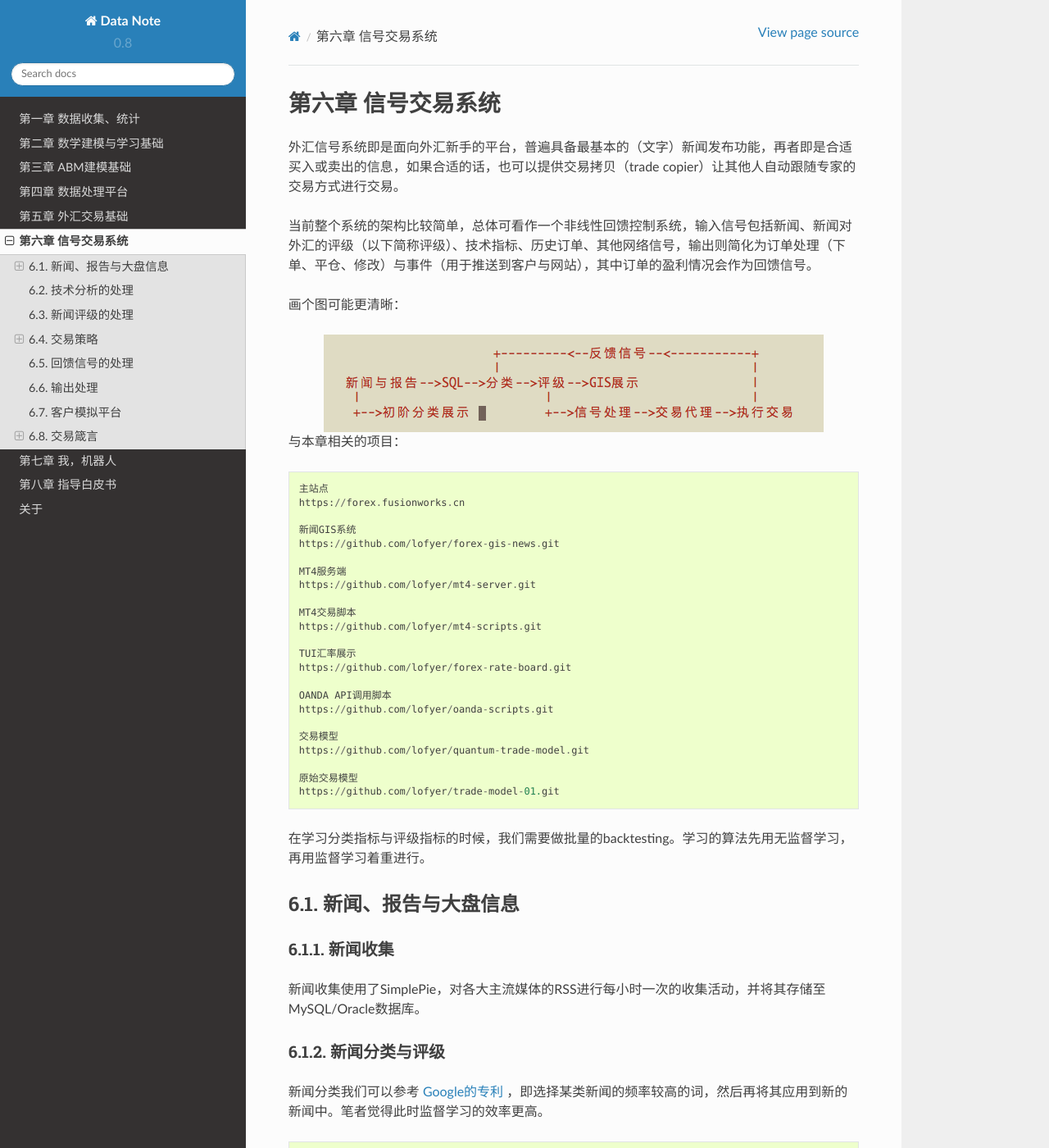
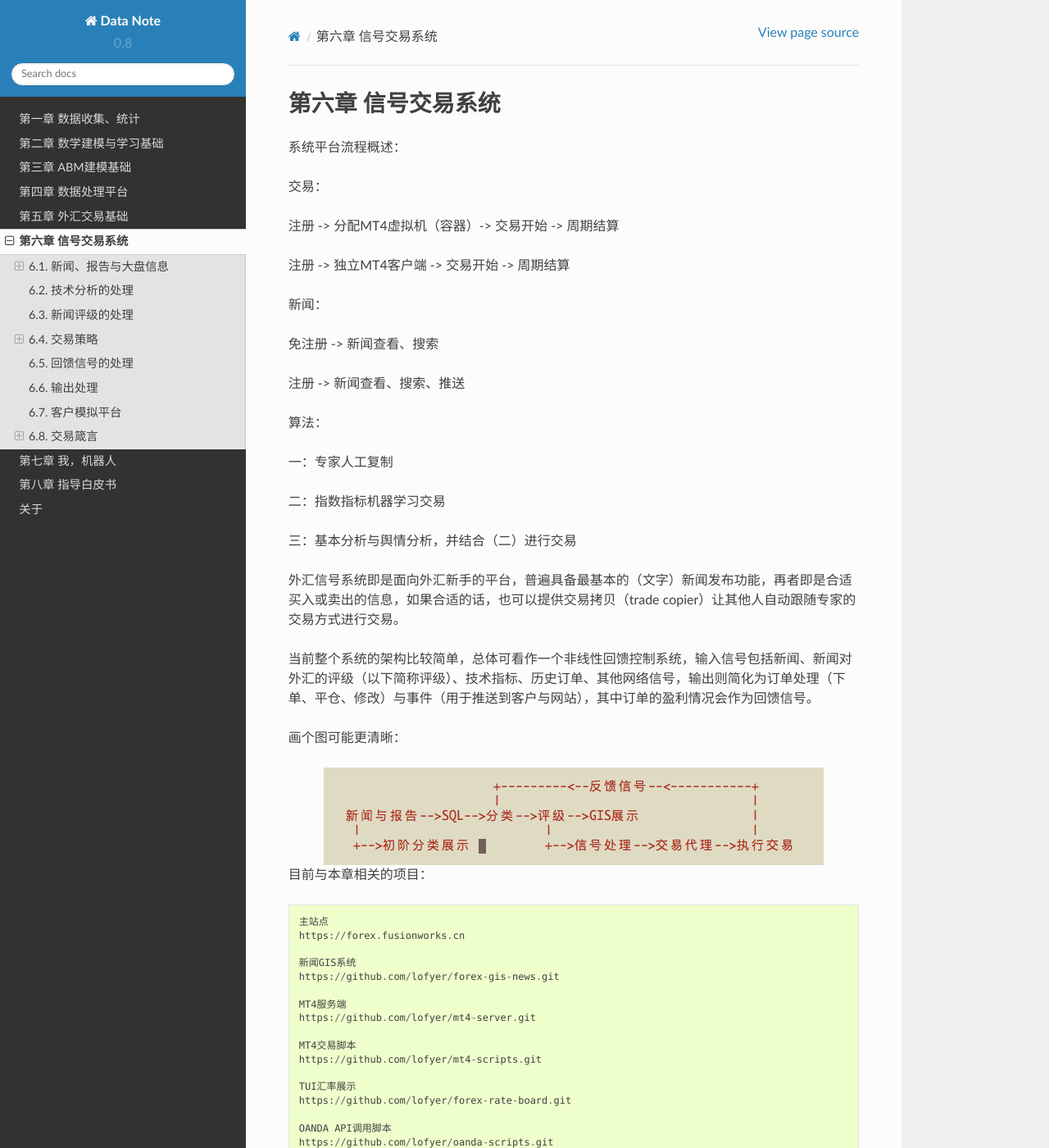
Before and after one commit to lofyer/DataNote, a Sphinx documentation site: the page built from source/posts/ch06.rst, in a window 1280 px wide and 1400 px high. Shown: the whole window at 82% size. Built offline with Sphinx 7.4.7 and the Read the Docs theme 2.0.0, drawn with Linux system fonts in a browser that asks for light colours; some of the changed text lies outside the part shown.

Commit message:
更新了一些内容

```diff
--- a/source/posts/ch06.rst
+++ b/source/posts/ch06.rst
@@ -1,6 +1,29 @@
 ====================
 第六章 信号交易系统
 ====================
+
+系统平台流程概述：
+
+交易：
+
+注册 -> 分配MT4虚拟机（容器）-> 交易开始 -> 周期结算
+
+注册 -> 独立MT4客户端 -> 交易开始 -> 周期结算
+
+新闻：
+
+免注册 -> 新闻查看、搜索
+
+注册 -> 新闻查看、搜索、推送
+
+算法：
+
+一：专家人工复制
+
+二：指数指标机器学习交易
+
+三：基本分析与舆情分析，并结合（二）进行交易
+
 
 外汇信号系统即是面向外汇新手的平台，普遍具备最基本的（文字）新闻发布功能，再者即是合适买入或卖出的信息，如果合适的话，也可以提供交易拷贝（trade copier）让其他人自动跟随专家的交易方式进行交易。
 
@@ -11,7 +34,7 @@
 .. image:: ../images/arch.png
     :align: center
 
-与本章相关的项目：
+目前与本章相关的项目：
 
 .. code::
 
@@ -39,7 +62,7 @@
     原始交易模型
     https://github.com/lofyer/trade-model-01.git
 
-在学习分类指标与评级指标的时候，我们需要做批量的backtesting。学习的算法先用无监督学习，再用监督学习着重进行。
+在学习分类指标与评级指标的时候，我们需要做批量的backtesting。
 
 -----------------------------
 6.1. 新闻、报告与大盘信息
--- a/source/posts/ch08.rst
+++ b/source/posts/ch08.rst
@@ -5,6 +5,8 @@
 -------------
 1. 软硬件配置
 -------------
+
+算法设计完成后如果有高频需求，可能需要设计FPGA，但随之带来的硬件位置问题暂时不好解决。
 
 -------------
 2. 交易备注
@@ -15,6 +17,8 @@
 --------------
 3. 平台建设
 --------------
+
+站点暂定日本节点与国内节点，美国节点先不开通。节点间信息同步延迟及带宽可使用同一家IDC方式解决，搜索引擎可采用分布式，数据库可用分布式，存储可跨国同步。
 
 功能菜单
 =========
```
Also changed, not shown: source/posts/ch07.rst (+23 -7 lines).
